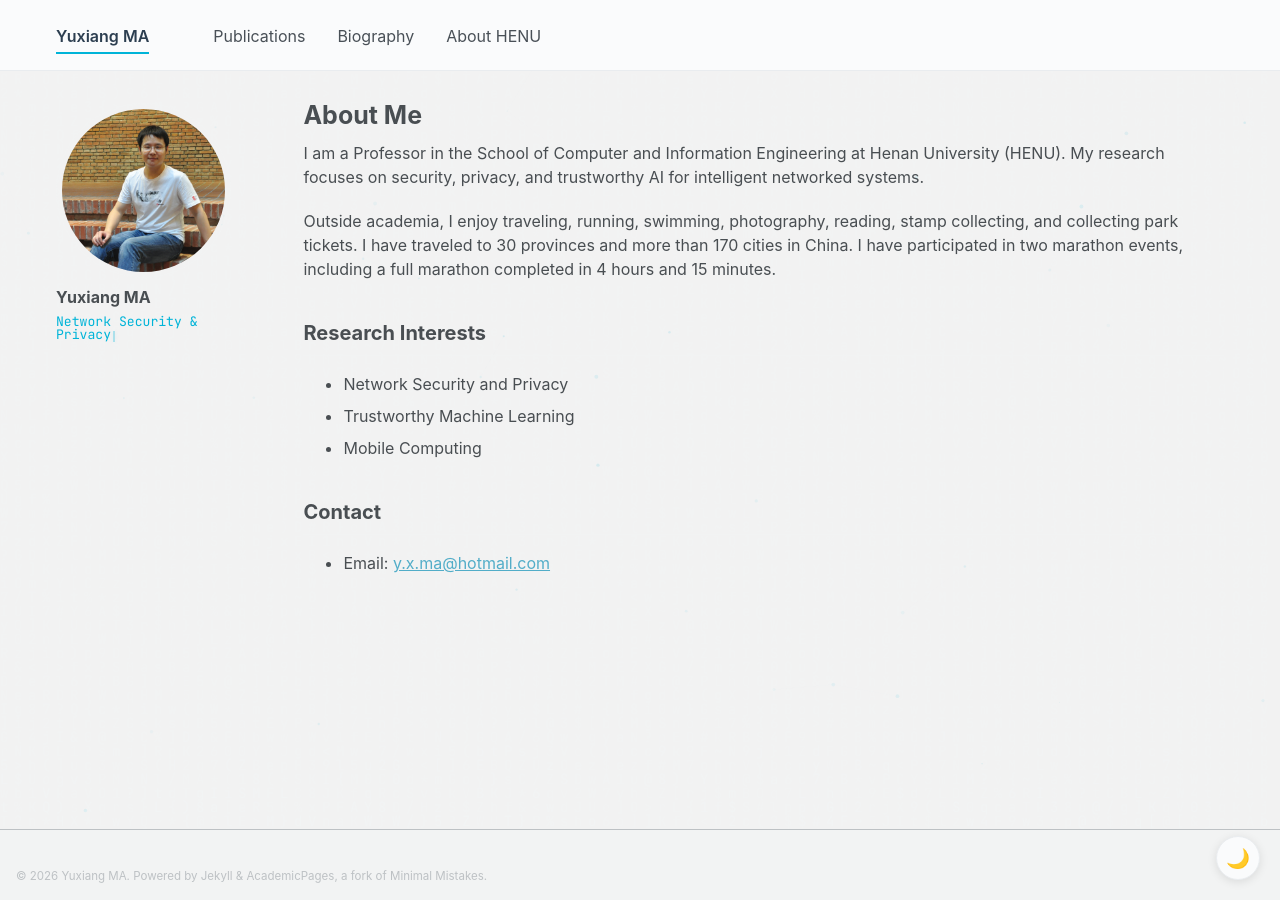
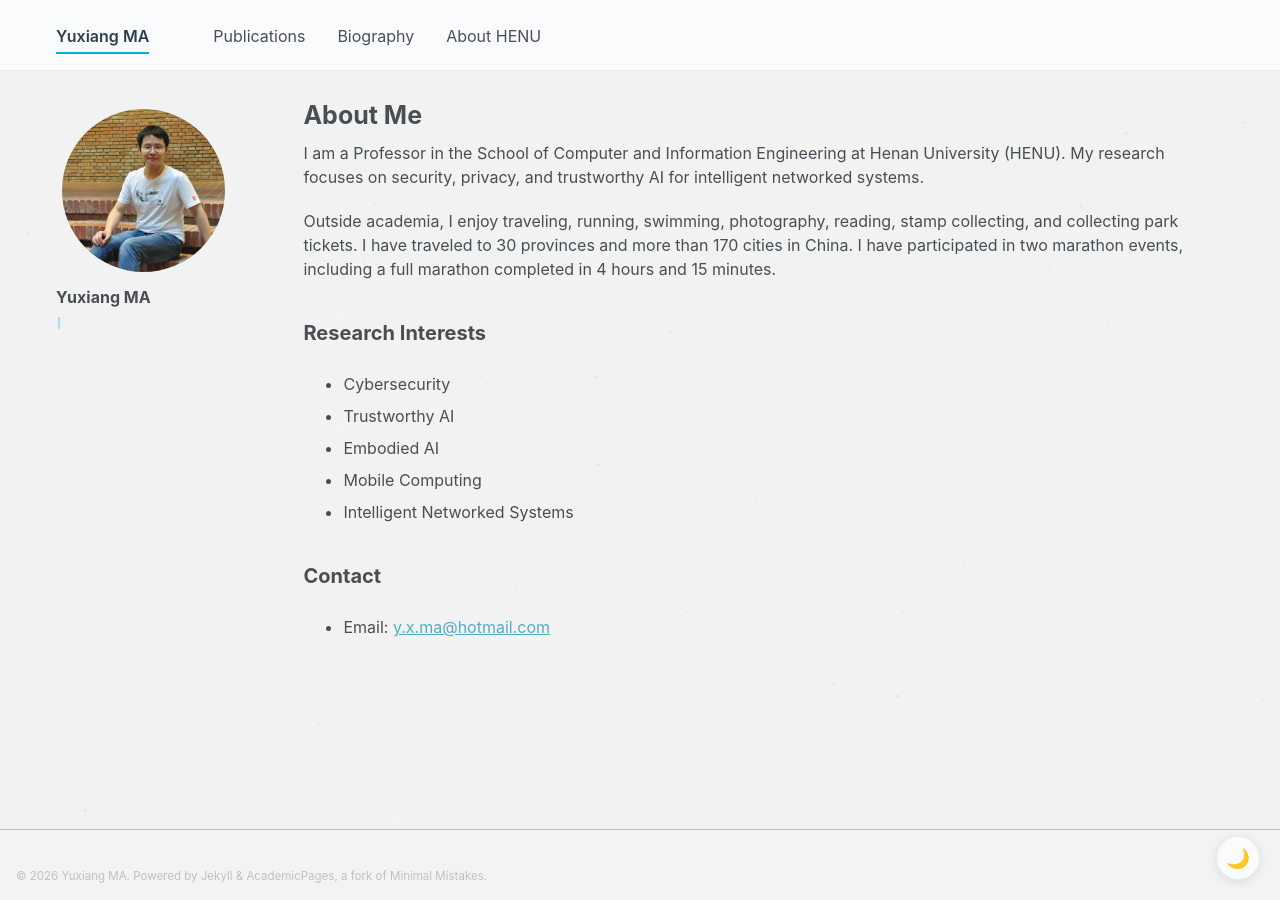
Before and after one commit to mayuxiang/Homepage, a Jekyll site: the page built from _pages/about.md, in a window 1280 px wide. Built offline with Jekyll 4.4.1, drawn with Linux system fonts in a browser that asks for light colours.

Commit message:
update: research interests to Cybersecurity, Trustworthy AI, Embodied AI, Mobile Computing, Intelligent Networked Systems

```diff
--- a/_pages/about.md
+++ b/_pages/about.md
@@ -14,9 +14,11 @@ Outside academia, I enjoy traveling, running, swimming, photography, reading, st
 
 ## Research Interests
 
-* Network Security and Privacy
-* Trustworthy Machine Learning
+* Cybersecurity
+* Trustworthy AI
+* Embodied AI
 * Mobile Computing
+* Intelligent Networked Systems
 
 ## Contact
 
--- a/assets/js/tech-effects.js
+++ b/assets/js/tech-effects.js
@@ -143,10 +143,11 @@
     // Typing Effect — Sidebar (all pages)
     // ============================================
     const myPhrases = [
-        'Network Security & Privacy',
-        'Trustworthy Machine Learning',
+        'Cybersecurity',
+        'Trustworthy AI',
+        'Embodied AI',
         'Mobile Computing',
-        'Embodied Artificial Intelligence'
+        'Intelligent Networked Systems'
     ];
 
     const henuPhrases = [
```
